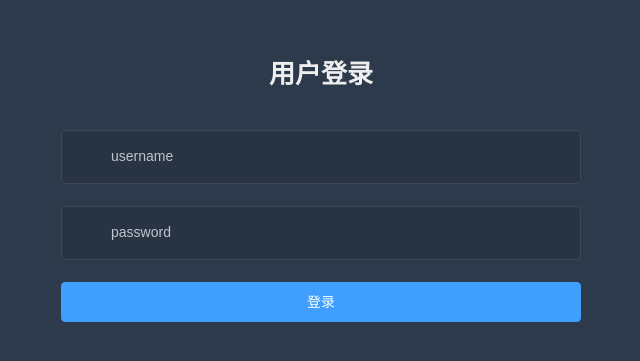
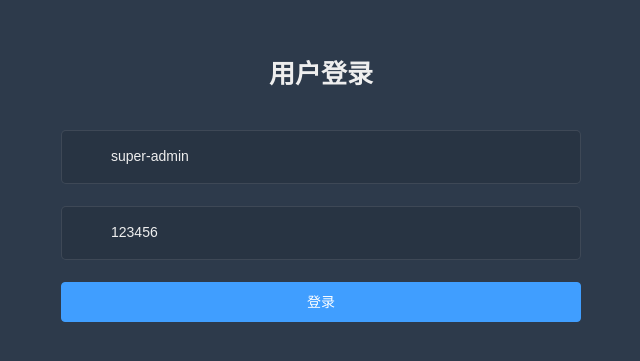
Before and after one commit to Pakho-Yip/imooc-admin, a Vue app: page /#/login in a window 1280 px wide. Shown: the part 107-468 px from the top of the page, without its empty margins (319-959 px from the left). Built offline with nearby package versions, Linux system fonts and the light colour scheme.

Commit message:
313 完善登录表单校验

```diff
--- a/src/views/login/index.vue
+++ b/src/views/login/index.vue
@@ -1,22 +1,31 @@
 <template>
   <div class="login-container">
-    <el-form class="login-form">
+    <el-form class="login-form" :model="loginForm" :rules="loginRules">
       <div class="title-container">
         <h3 class="title">用户登录</h3>
       </div>
       <!-- username -->
-      <el-form-item>
+      <el-form-item prop="username">
         <span class="svg-container">
           <svg-icon icon="user"></svg-icon>
         </span>
-        <el-input placeholder="username" name="username" type="text"></el-input>
+        <el-input
+          placeholder="username"
+          name="username"
+          type="text"
+          v-model="loginForm.username"
+        ></el-input>
       </el-form-item>
       <!-- password -->
-      <el-form-item>
+      <el-form-item prop="password">
         <span class="svg-container">
           <svg-icon icon="password"></svg-icon>
         </span>
-        <el-input placeholder="password" name="password"></el-input>
+        <el-input
+          placeholder="password"
+          name="password"
+          v-model="loginForm.password"
+        ></el-input>
         <span class="show-pwd">
           <span class="svg-container">
             <svg-icon icon="eye"></svg-icon>
@@ -32,7 +41,33 @@
   </div>
 </template>
 
-<script setup></script>
+<script setup>
+import { ref } from 'vue'
+import { vaildatePassword } from './rules'
+// 数据源
+const loginForm = ref({
+  username: 'super-admin',
+  password: '123456'
+})
+// 验证规则
+const loginRules = ref({
+  username: [
+    {
+      required: true,
+      tigger: 'blur',
+      message: '用户名为必填项'
+    }
+  ],
+  password: [
+    {
+      required: true,
+      tigger: 'blur',
+      validator: vaildatePassword()
+      // validator: vaildatePassword
+    }
+  ]
+})
+</script>
 
 <style lang="scss" scoped>
 $bg: #2d3a4b;
--- /dev/null
+++ b/src/views/login/rules.js
@@ -0,0 +1,17 @@
+export const vaildatePassword = () => {
+  return (rule, value, callback) => {
+    if (value.length < 6) {
+      callback(new Error('密码不能少于6位'))
+    } else {
+      callback()
+    }
+  }
+}
+
+// export const vaildatePassword = (rule, value, callback) => {
+//   if (value.length < 6) {
+//     callback(new Error('密码不能少于6位'))
+//   } else {
+//     callback()
+//   }
+// }
```
